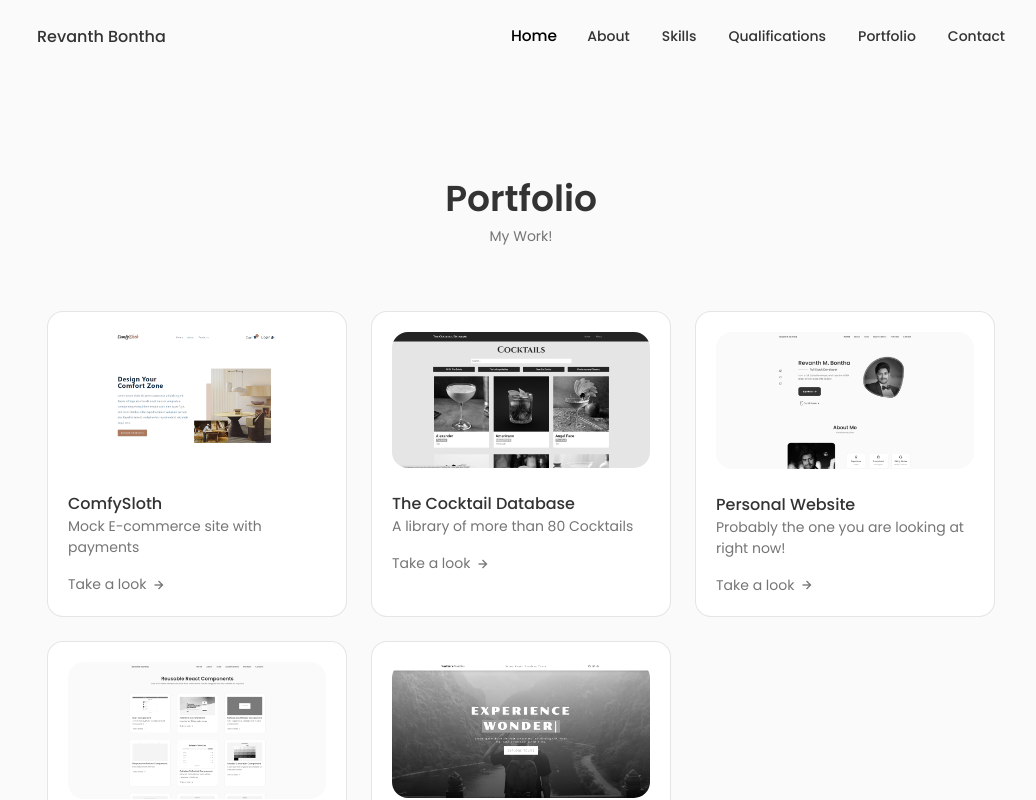
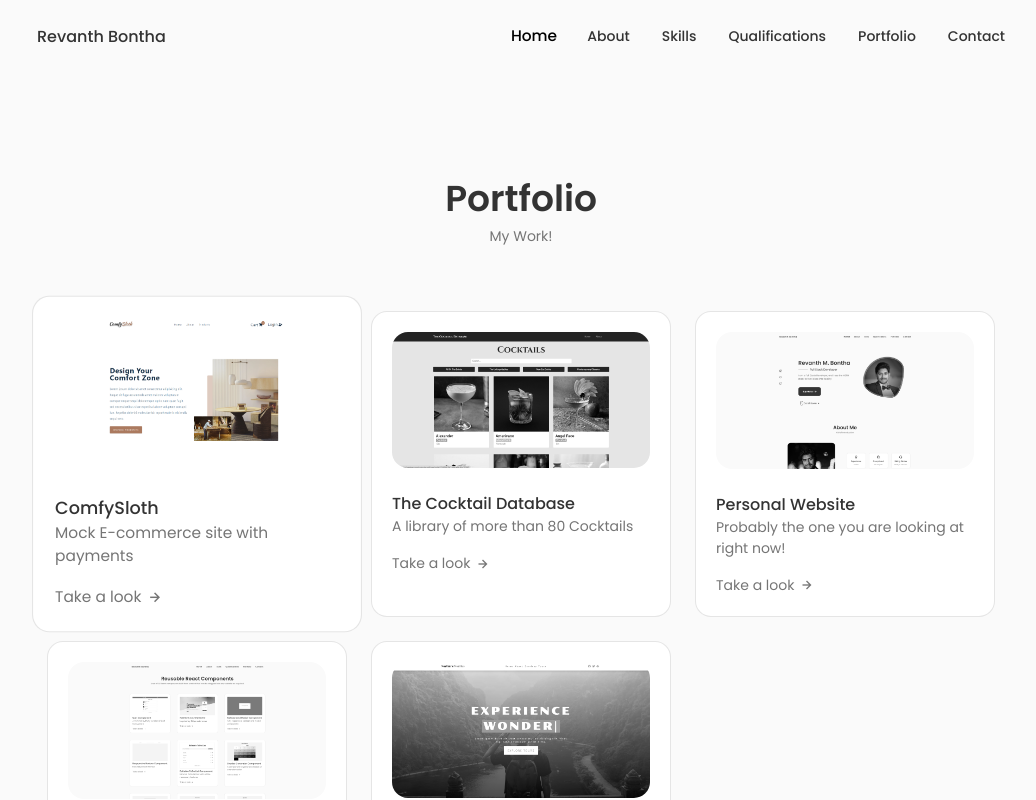
Before and after one commit to RevanthMBontha/RevanthMBontha.github.io, a React (Create React App) app: page / in a window 1280 px wide. In both pictures the pointer is over the picture 316 px from the left and 2687 px from the top of the page. Shown: the part 2287-3087 px from the top of the page, without its empty margins (119-1155 px from the left). Built offline with nearby package versions, Linux system fonts and the light colour scheme.

Commit message:
More Cosmetic changes

```diff
--- a/src/components/portfolio/portfolio.css
+++ b/src/components/portfolio/portfolio.css
@@ -20,6 +20,10 @@
 }
 .work__card:hover .work__img {
   filter: none;
+  transition: 0.2s;
+}
+.work__card:hover {
+  scale: 1.1;
   transition: 0.2s;
 }
 
```
